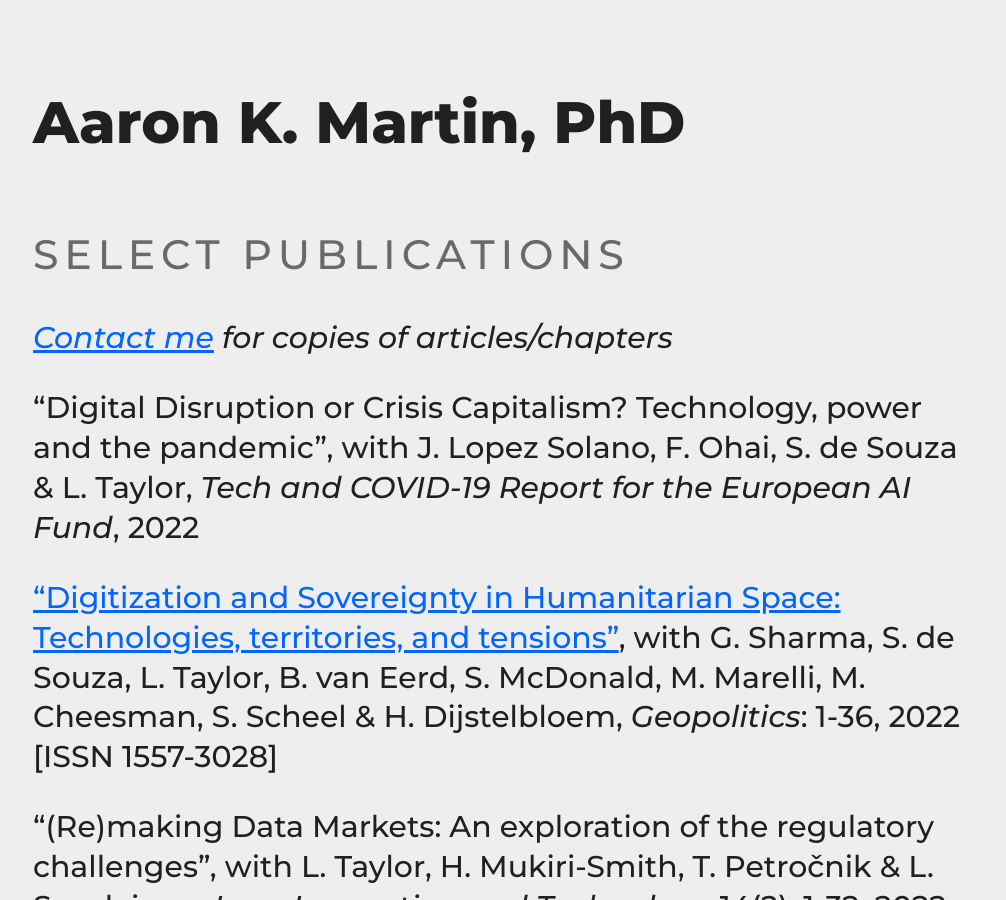
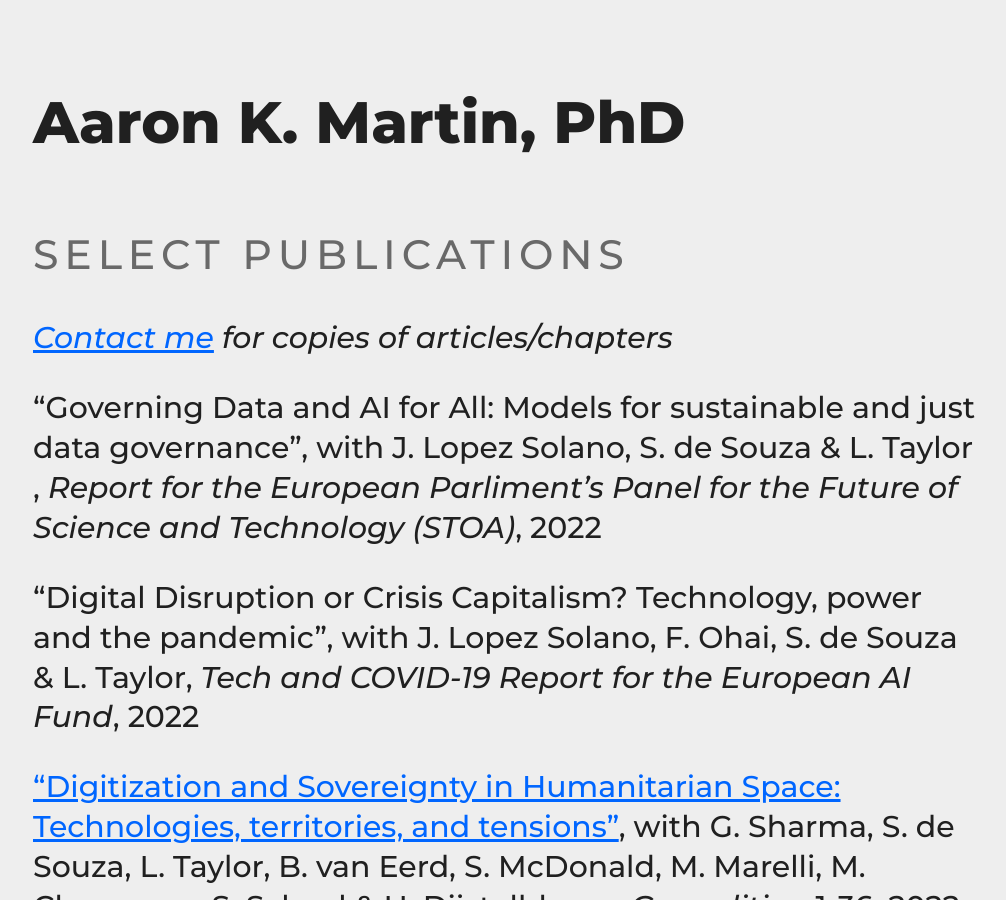
Before and after one commit to haroonalrasheed/641a, a Jekyll site: the page built from select-publications/index.md, in a window 1280 px wide and 900 px high. Shown: the whole window, without its empty margins (131-1137 px from the left). Built offline with Jekyll 4.4.1, drawn with Linux system fonts in a browser that asks for light colours.

Commit message:
Update index.md

```diff
--- a/select-publications/index.md
+++ b/select-publications/index.md
@@ -5,6 +5,8 @@ title: Select Publications
 
 ## Select Publications
 _[Contact me](mailto:a.k.martin@uvt.nl) for copies of articles/chapters_
+
+"Governing Data and AI for All: Models for sustainable and just data governance", with J. Lopez Solano, S. de Souza & L. Taylor , _Report for the European Parliment's Panel for the Future of Science and Technology (STOA)_, 2022
 
 "Digital Disruption or Crisis Capitalism? Technology, power and the pandemic", with J. Lopez Solano, F. Ohai, S. de Souza & L. Taylor, _Tech and COVID-19 Report for the European AI Fund_, 2022
 
```
